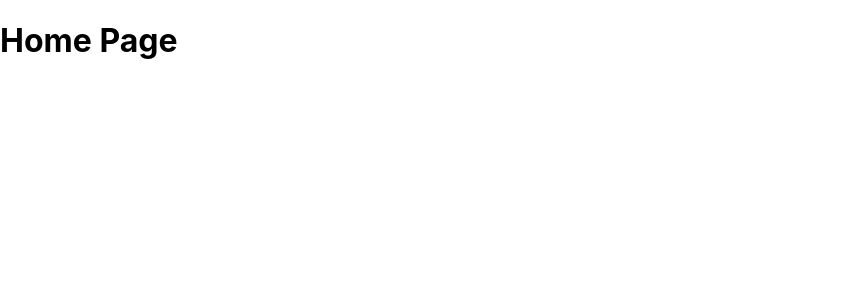
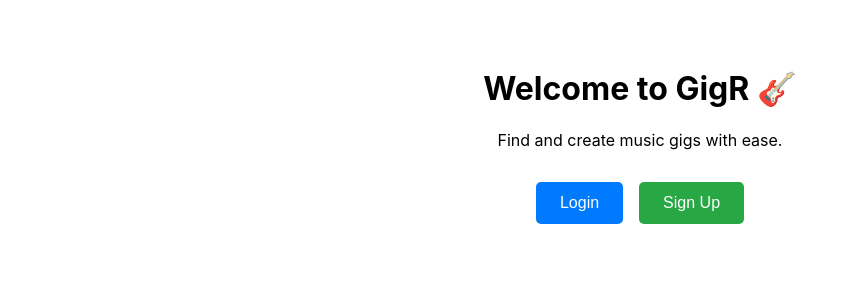
Before and after one commit to DeanDoyle1502/FYP-GigR, a React (Create React App) app in the folder gigr-frontend/: page / in a window 1280 px wide. Shown: the top 300 px of the page, without its empty margins (0-855 px from the left). Built offline with nearby package versions, Linux system fonts and the light colour scheme.

Commit message:
Added Home Page and nav to login and sign up

```diff
--- a/gigr-frontend/src/App.tsx
+++ b/gigr-frontend/src/App.tsx
@@ -4,12 +4,13 @@ import RegisterPage from './pages/RegisterPage';
 import ConfirmPage from './pages/ConfirmPage';
 import LoginPage from './pages/LoginPage';
 import Dashboard from './pages/Dashboard';
+import HomePage from './pages/HomePage';
 
 function App() {
   return (
     <Router>
       <Routes>
-        <Route path="/" element={<h1>Home Page</h1>} />
+        <Route path="/" element={<HomePage />} />
         <Route path="/register" element={<RegisterPage />} />
         <Route path="/confirm" element={<ConfirmPage/>}/>
         <Route path="/login" element={<LoginPage />} />
--- /dev/null
+++ b/gigr-frontend/src/pages/HomePage.tsx
@@ -0,0 +1,46 @@
+import React from 'react';
+import { useNavigate } from 'react-router-dom';
+
+const HomePage: React.FC = () => {
+  const navigate = useNavigate();
+
+  return (
+    <div style={styles.container}>
+      <h1>Welcome to GigR 🎸</h1>
+      <p>Find and create music gigs with ease.</p>
+
+      <div style={styles.buttonContainer}>
+        <button onClick={() => navigate('/login')} style={styles.button}>
+          Login
+        </button>
+        <button onClick={() => navigate('/register')} style={{ ...styles.button, backgroundColor: '#28a745' }}>
+          Sign Up
+        </button>
+      </div>
+    </div>
+  );
+};
+
+const styles = {
+  container: {
+    textAlign: 'center',
+    padding: '3rem',
+  },
+  buttonContainer: {
+    display: 'flex',
+    justifyContent: 'center',
+    gap: '1rem',
+    marginTop: '2rem',
+  },
+  button: {
+    padding: '0.75rem 1.5rem',
+    fontSize: '1rem',
+    borderRadius: '5px',
+    border: 'none',
+    cursor: 'pointer',
+    backgroundColor: '#007bff',
+    color: 'white',
+  },
+} as const;
+
+export default HomePage;
```
Also changed, not shown: 1 other file (tests, documents, lock files or other folders).
